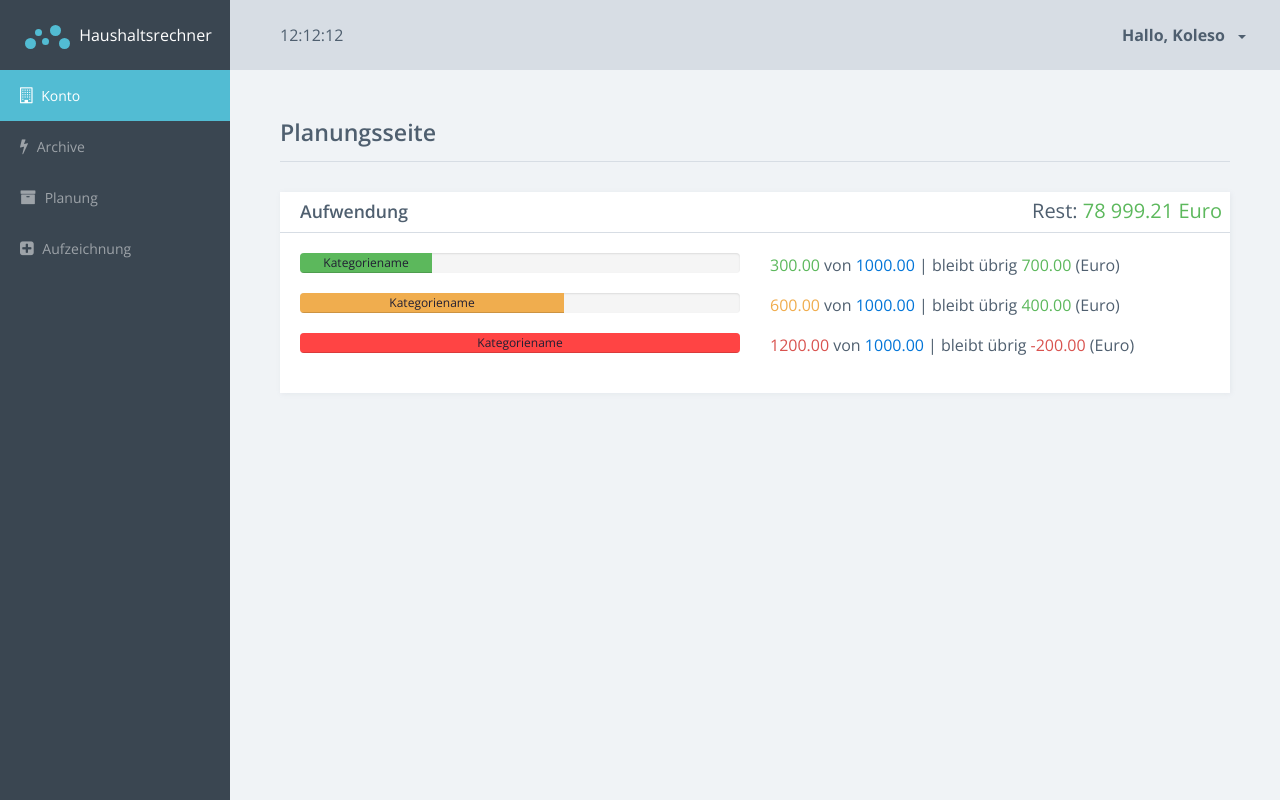
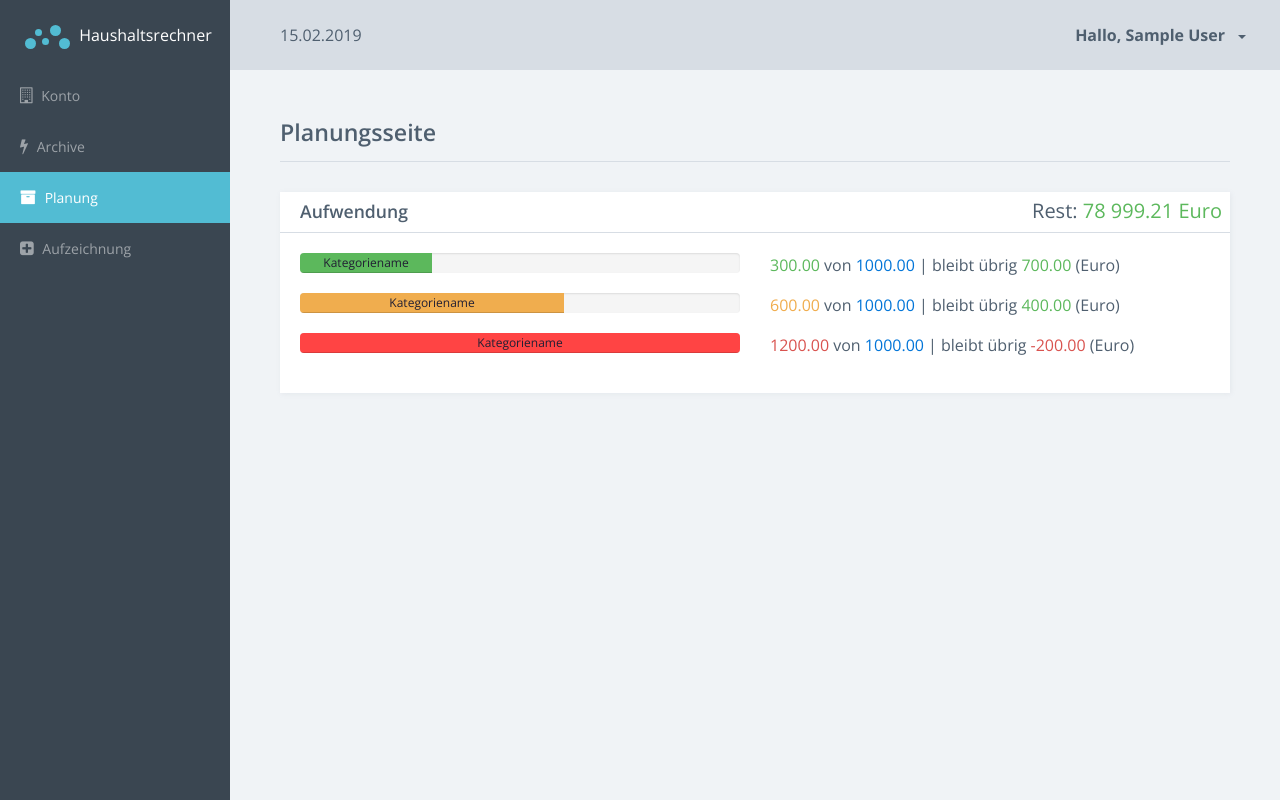
Before and after one commit to elured/HouseBudget, an Angular app: page /system/planning in a window 1280 px wide. Built offline with nearby package versions, Linux system fonts and the light colour scheme; sample sign-in values are in the browser's storage.

Commit message:
Einrichtung vom Header

```diff
--- a/src/app/authentication/login/login.component.ts
+++ b/src/app/authentication/login/login.component.ts
@@ -60,7 +60,7 @@
           this.message.text = '';
           window.localStorage.setItem('user',JSON.stringify(user));
           this.authentificationService.login();
-          // this.router.navigate(['']);
+           this.router.navigate(['/system', 'bill']);
         }else{
           this.showMessage({text: 'Passwort ist falsch', type: 'danger'});
         }
--- /dev/null
+++ b/src/app/system/shared/components/directives/dropdown.directives.ts
@@ -0,0 +1,13 @@
+import { Directive, HostBinding, HostListener } from "@angular/core";
+
+@Directive({
+    selector: '[hbDropdown]'
+})
+export class DropdownDirective{
+    @HostBinding('class.open') isOpen = false;
+
+    @HostListener('click') onClick(){
+        this.isOpen = !this.isOpen;
+    }
+
+}
--- /dev/null
+++ b/src/app/system/shared/components/header/header.component.html
@@ -0,0 +1,25 @@
+<header class="header">
+    <div class="header-block header-block-search">
+        {{ date | date: "dd.MM.yyyy"}}  <!-- h:mm:ss -->
+    </div>
+    <div class="header-block header-block-nav">
+        <ul class="nav-profile">
+            <li class="profile dropdown" hbDropdown>
+                <a class="nav-link dropdown-toggle" role="button">
+                    <span class="name">
+                        Hallo, {{user.name}}
+                    </span>
+                </a>
+                <div class="dropdown-menu profile-dropdown-menu">
+                    <a class="dropdown-item" [routerLink]="['/system', 'records']">
+                      <i class="fa fa-gear icon"></i>Aufzeichnung Erstellen
+                    </a>
+                    <div class="dropdown-divider"></div>
+                    <a class="dropdown-item" (click)="onLogout()">
+                      <i class="fa fa-power-off icon"></i>Abmelden
+                    </a>
+                </div>
+            </li>
+        </ul>
+    </div>
+</header>
--- /dev/null
+++ b/src/app/system/shared/components/header/header.component.ts
@@ -0,0 +1,22 @@
+import { Component, OnInit } from '@angular/core';
+import { User } from 'src/app/shared/models/user.model';
+
+@Component({
+  selector: 'hb-header',
+  templateUrl: './header.component.html',
+  styleUrls: ['./header.component.scss']
+})
+export class HeaderComponent implements OnInit {
+
+  date: Date = new Date();
+  user: User;
+
+  constructor() { }
+
+  ngOnInit() {
+    this.user = JSON.parse(window.localStorage.getItem('user'));
+  }
+
+  onLogout(){
+}
+}
--- /dev/null
+++ b/src/app/system/shared/components/sidebar/sidebar.component.html
@@ -0,0 +1,32 @@
+<aside class="sidebar">
+  <div class="sidebar-container">
+      <div class="sidebar-header">
+          <div class="brand">
+              <div class="logo">
+                  <span class="l l1"></span>
+                  <span class="l l2"></span>
+                  <span class="l l3"></span>
+                  <span class="l l4"></span>
+                  <span class="l l5"></span>
+              </div>
+              Haushaltsrechner
+          </div>
+      </div>
+      <nav class="menu">
+          <ul class="nav metismenu">
+              <li routerLinkActive="active">
+                  <a [routerLink]="['/system', 'bill']"> <i class="fa fa-building-o"></i> Konto </a>
+              </li>
+              <li routerLinkActive="active">
+                  <a [routerLink]="['/system', 'history']"> <i class="fa fa-flash"></i> Archive </a>
+              </li>
+              <li routerLinkActive="active">
+                  <a [routerLink]="['/system', 'planning']"> <i class="fa fa-archive"></i> Planung </a>
+              </li>
+              <li routerLinkActive="active">
+                  <a [routerLink]="['/system', 'records']"> <i class="fa fa-plus-square"></i> Aufzeichnung </a>
+              </li>
+          </ul>
+      </nav>
+  </div>
+</aside>
--- /dev/null
+++ b/src/app/system/shared/components/sidebar/sidebar.component.ts
@@ -0,0 +1,15 @@
+import { Component, OnInit } from '@angular/core';
+
+@Component({
+  selector: 'hb-sidebar',
+  templateUrl: './sidebar.component.html',
+  styleUrls: ['./sidebar.component.scss']
+})
+export class SidebarComponent implements OnInit {
+
+  constructor() { }
+
+  ngOnInit() {
+  }
+
+}
--- a/src/app/system/system.component.html
+++ b/src/app/system/system.component.html
@@ -1,61 +1,11 @@
 <div class="main-wrapper">
     <div class="app">
         <!--HEADER-->
-        <header class="header">
-            <div class="header-block header-block-search">
-                12:12:12
-            </div>
-            <div class="header-block header-block-nav">
-                <ul class="nav-profile">
-                    <li class="profile dropdown">
-                        <a class="nav-link dropdown-toggle" href="#" role="button">
-                            <span class="name">
-                                Hallo, Koleso
-                            </span>
-                        </a>
-                        <div class="dropdown-menu profile-dropdown-menu">
-                            <a class="dropdown-item" href="#"> <i class="fa fa-gear icon"></i>Сделать запись</a>
-                            <div class="dropdown-divider"></div>
-                            <a class="dropdown-item" href="#"><i class="fa fa-power-off icon"></i>Abmelden</a>
-                        </div>
-                    </li>
-                </ul>
-            </div>
-        </header>
+      <hb-header></hb-header>
         <!--HEADER-->
         <!--SIDEBAR-->
-        <aside class="sidebar">
-            <div class="sidebar-container">
-                <div class="sidebar-header">
-                    <div class="brand">
-                        <div class="logo">
-                            <span class="l l1"></span>
-                            <span class="l l2"></span>
-                            <span class="l l3"></span>
-                            <span class="l l4"></span>
-                            <span class="l l5"></span>
-                        </div>
-                        Haushaltsrechner
-                    </div>
-                </div>
-                <nav class="menu">
-                    <ul class="nav metismenu">
-                        <li class="active">
-                            <a href="#"> <i class="fa fa-building-o"></i> Konto </a>
-                        </li>
-                        <li>
-                            <a href="#"> <i class="fa fa-flash"></i> Archive </a>
-                        </li>
-                        <li>
-                            <a href="#"> <i class="fa fa-archive"></i> Planung </a>
-                        </li>
-                        <li>
-                            <a href="#"> <i class="fa fa-plus-square"></i> Aufzeichnung </a>
-                        </li>
-                    </ul>
-                </nav>
-            </div>
-        </aside>
+        <hb-sidebar></hb-sidebar>
+
         <!--SIDEBAR-->
         <!--CONTENT-->
         <article class="content dashboard-page">
```
Also changed, not shown: src/app/system/system.module.ts (+7 -1 lines), src/app/system/shared/components/header/header.component.scss (added), src/app/system/shared/components/sidebar/sidebar.component.scss (added).
